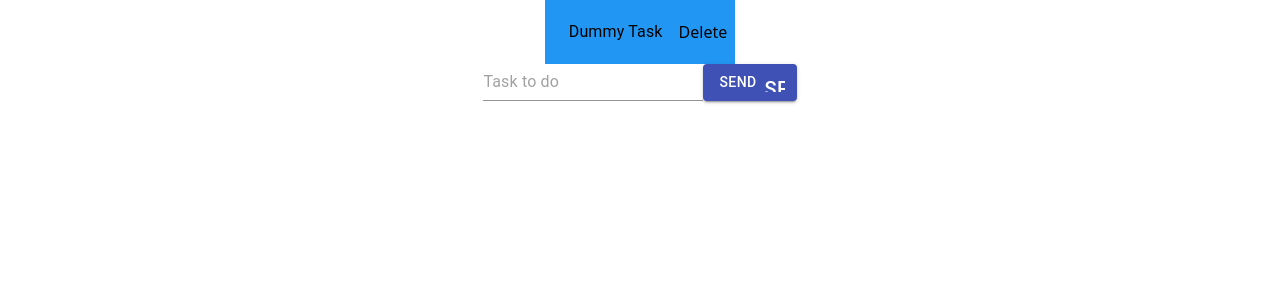
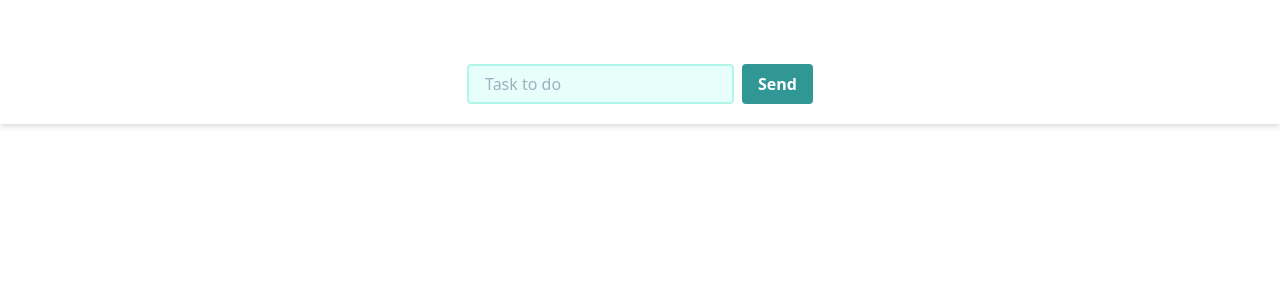
Before and after one commit to daxas-boop/inputs-renderlists-top, a React (Create React App) app: page / in a window 1280 px wide. Shown: the top 300 px of the page. Built offline with nearby package versions, Linux system fonts and the light colour scheme; the HTML template or start-up script is replaced by a standard one.

Commit message:
Changes from material.ui to tailwind.

```diff
--- a/src/App.js
+++ b/src/App.js
@@ -1,10 +1,6 @@
 import React, { Component } from 'react';
-import Button from '@material-ui/core/Button';
-import {Icon} from '@material-ui/core'
-import Input from '@material-ui/core/Input';
-import Container from '@material-ui/core/Container';
-import Box from '@material-ui/core/Box';
-import List from './components/Overview'
+import List from './components/Overview';
+import uniqid from "uniqid";
 
 class App extends Component {
   constructor(props) {
@@ -12,29 +8,27 @@ class App extends Component {
 
     this.state = {
       tasks: [{
-        todo:'Dummy Task',
-        id: 1
-      }],
+        task:'Dummy Task',
+        id: uniqid()
+      }
+      ],
       input: '',
     }
 
-    this.handleClick = this.handleClick.bind(this);
+    this.addTask = this.addTask.bind(this);
     this.removeTask = this.removeTask.bind(this);
   }
 
-  handleClick () {
+  addTask () {
     const newTask = {
-      todo:this.state.input,
-      id: this.state.tasks.length + 1
+      task: this.state.input,
+      id: uniqid()
     }
-
     let joined = this.state.tasks.concat(newTask);
     this.setState({ tasks: joined, input: ''})
   }
 
-  removeTask(e) {
-    const id = e.target.tabIndex
-    console.log(id);
+  removeTask(id) {
     this.setState({tasks: [...this.state.tasks.filter( task =>
       task.id !== id
    )]})
@@ -42,41 +36,26 @@ class App extends Component {
 
   render() {
     return(
-      <Container maxWidth="md">
-        <Box display="flex" justifyContent="center">
-          <ul>
-            {this.state.tasks.map( (task) => (
-              <Box key={'box'+ task.id} display="flex" justifyContent="center" alignItems="center" bgcolor='info.main' p={1}>
-                <List tabIndex={task.id} key={'list'+task.id} task={task.todo} id={task.id} ></List>
-                <button
-                  tabIndex={task.id}
-                  onClick= { this.removeTask }
-                >
-                  Delete
-                </button>
-              </Box>
-            ))}
-          </ul>
-        </Box>
-        <Box display="flex" justifyContent="center">
-          <Input
+      <div>
+        <List tasks={this.state.tasks} removeTask={this.removeTask} ></List>
+        <form
+          onSubmit={(e)=> {e.preventDefault()}}
+          className= 'bg-white shadow-md flex justify-center mt-5 pb-5 pt-5'
+        >
+          <input
+            value= {this.state.input}
+            onChange={(e) => this.setState({ input: e.target.value })}
             placeholder="Task to do"
-            value={this.state.input}
-            onChange={(e) => this.setState({ input: e.target.value })}
+            className='bg-teal-100 border-2 border-teal-200 rounded py-2 px-4 leading-tight focus:outline-none focus:bg-white focus:border-teal-500'
           />
-          <Button
-            variant="contained"
-            color="primary"
-            endIcon={<Icon>send</Icon>}
-            onClick={ this.handleClick }
-          >
-            Send
-          </Button>
-        </Box>
-      </Container>
+          <button
+            onClick={ this.addTask }
+            className= 'bg-teal-600 hover:bg-teal-800 text-white font-bold py-2 px-4 rounded ml-2'
+          >Send</button>
+        </form>
+      </div>
     )
   }
-
 }
 
 export default App;
```
